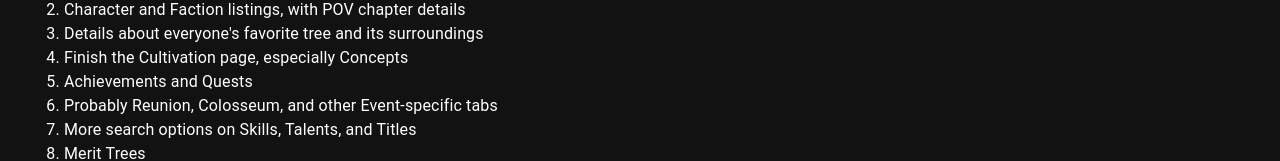
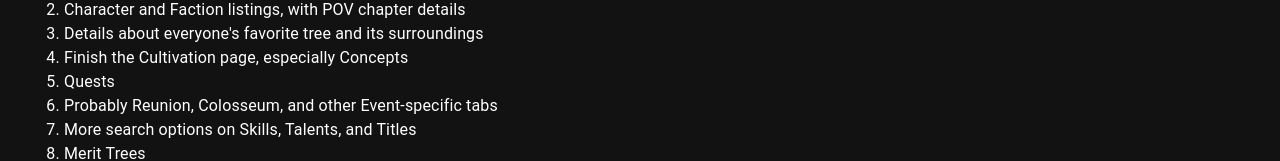
Before and after one commit to anovelstatus/anovelstatus.github.io, a React (Vite) app in the folder website/: page /skills in a window 1280 px wide. Shown: the part 476-637 px from the top of the page. Built offline with nearby package versions, Linux system fonts and the light colour scheme; no server answers.

Commit message:
Achievements are built now

```diff
--- a/website/src/pages/IndexPage.tsx
+++ b/website/src/pages/IndexPage.tsx
@@ -47,7 +47,7 @@ export function IndexPage() {
 				<li>Character and Faction listings, with POV chapter details</li>
 				<li>Details about everyone's favorite tree and its surroundings</li>
 				<li>Finish the Cultivation page, especially Concepts</li>
-				<li>Achievements and Quests</li>
+				<li>Quests</li>
 				<li>Probably Reunion, Colosseum, and other Event-specific tabs</li>
 				<li>More search options on Skills, Talents, and Titles</li>
 				<li>Merit Trees</li>
```
